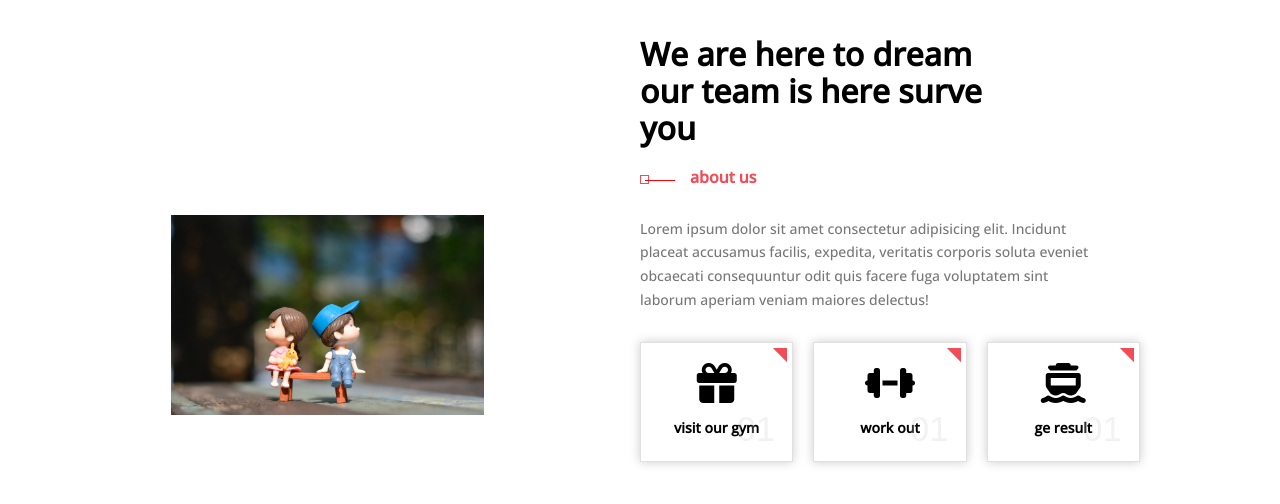
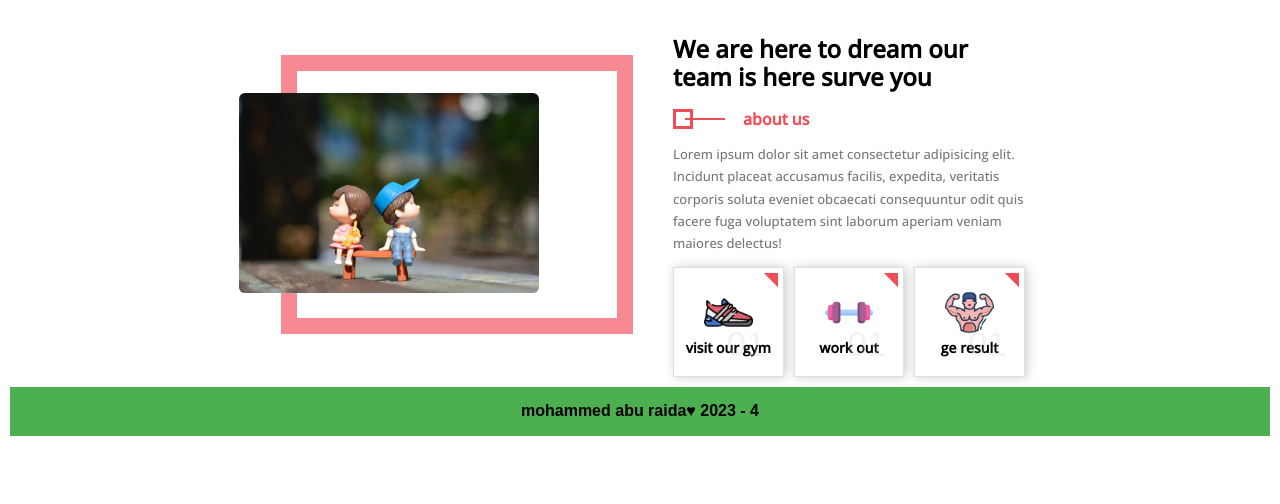
Before and after one commit to Mohammed-raida2000/Sass-scss-Framwork, a plain HTML site: page ElZero Challanges/Picture With Frame/index.html in a window 1280 px wide. Drawn offline with nearby package versions, Linux system fonts and the light colour scheme.

Commit message:
add some new code and change some proparetes

```diff
--- a/ElZero Challanges/Picture With Frame/index.html
+++ b/ElZero Challanges/Picture With Frame/index.html
@@ -21,37 +21,39 @@
 <body>
     <div class="pages">
         <div class="continar">
-            <div class="framepic">
-                <div class="border">
-                    <span><img src="./image/pexels-suparada-intharoek-1767434.jpg" alt=""></span>
-                </div>
+            <div class="border">
+                <span><img src="./image/pexels-suparada-intharoek-1767434.jpg" alt=""></span>
             </div>
             <div class="info">
-                <h1>We are here to dream our team is here surve you </h1>
-                <div class="aboutus">
-                    <span>about us</span>
-                </div>
+                <h2>We are here to dream our team is here surve you </h2>
+                <span class="border-bold">about us</span>
                 <p>Lorem ipsum dolor sit amet consectetur adipisicing elit. Incidunt placeat accusamus facilis,
                     expedita, veritatis corporis soluta eveniet obcaecati consequuntur odit quis facere fuga voluptatem
                     sint laborum aperiam veniam maiores delectus!
                 </p>
                 <div class="boxs">
                     <div class="box">
-                        <i class="fa-sharp fa-solid fa-gift"></i>
+                        <img src="./image/shoes.webp" alt="">
                         <span>visit our gym</span>
                     </div>
                     <div class="box">
-                        <i class="fa-solid fa-dumbbell"></i>
+                        <img src="./image/dumbell.webp" alt="">
                         <span>work out</span>
                     </div>
                     <div class="box">
-                        <i class="fa-solid fa-ferry"></i>
+                        <img src="./image/bodybuilder.webp" alt="">
                         <span>ge result </span>
                     </div>
                 </div>
             </div>
         </div>
+        <div class="footer">
+            <div class="author">
+                mohammed abu raida&#9829; 2023 - 4
+            </div>
+        </div>
     </div>
+
 </body>
 
 </html>
--- a/ElZero Challanges/Picture With Frame/sass/main.scss
+++ b/ElZero Challanges/Picture With Frame/sass/main.scss
@@ -29,104 +29,98 @@ body {
 .pages {
     .continar {
         display: flex;
+        justify-content: space-between;
+        width: 800px;
 
-        .framepic {
-            width: calc(100%/2);
 
         .border {
             position: relative;
-            }
+            width: 22rem;
+
+            span {
+                position: absolute;
+                width: 100%;
+                padding: 22px;
+                border: 1rem solid #f88992;
+                left: 26px;
+                top: 40px;
 
                 img {
                     height: 200px;
-                width: calc(50%);
-                left: 25%;
-                position: absolute;
-                top: 200px;
+                    border-radius: 6px;
+                    right: 80px;
+                    position: relative;
+                }
+            }
         }
     }
 }
 
 .info {
-        width: calc(100%/2);
+    width: 22rem;
 
-        h1 {
-            max-width: 350px;
+    h2 {
+        max-width: 400px;
     }
 
-        .aboutus {
-            color: #f24c57;
-            font-weight: bold;
+    .border-bold {
+        padding-left: 70px;
         position: relative;
-
-            >span {
-                margin-left: 50px;
+        font-weight: 900;
+        color: var(--main-purple-color);
 
         &::before {
             content: "";
-                    border: 1px solid;
-                    left: 0px;
             position: absolute;
-                    top: 7px;
-                    height: 7px;
-                    width: 7px;
+            width: 40px;
+            height: 2px;
+            left: 12px;
+            bottom: 6px;
+            top: 50%;
+            transform: translateY(-50%);
+            background-color: var(--main-purple-color);
         }
 
         &::after {
             content: "";
+            border: 3px solid;
             position: absolute;
-                    height: 1px;
-                    width: 30px;
-                    background: red;
-                    left: 5px;
-                    bottom: 6px;
+            left: 0;
+            height: 14px;
+            width: 14px;
+            top: 50%;
+            transform: translateY(-50%);
+            border-color: var(--main-purple-color);
+
+
         }
     }
 }
 
 p {
-            margin-top: 30px;
+    margin-top: 15px;
     line-height: 1.7;
     color: #777;
-            font-size: 14px;
+    font-size: 13px;
     max-width: 450px;
 }
 
 .boxs {
-            margin-top: 30px;
     position: relative;
     display: grid;
-            grid-template-columns: repeat(auto-fill, minmax(150px, 1fr));
-            gap: 20px;
+    grid-template-columns: repeat(auto-fill, minmax(100px, 1fr));
+    gap: 10px;
     max-width: 500px;
 
     .box {
-                width: 100%;
         border: 1px solid #ccc9;
-                margin-right: 20px;
-                box-shadow: 0 0 10px #ccc;
+        box-shadow: 2px 0 10px #ccc;
         position: relative;
-                height: 120px;
+        text-align: center;
+        padding: 20px 0;
 
-                i {
-                    font-size: 40px;
-                    display: flex;
-                    justify-content: center;
-                    text-align: center;
-                    align-items: center;
-                    transform: translateY(50%);
-                }
-
-                span {
-                    position: absolute;
-                    text-align: center;
-                    bottom: 25px;
-                    width: 100%;
-
-                    font: {
-                        size: 14px;
-                        weight: bold;
-                    }
+        img {
+            max-width: 45%;
         }
 
         &::before {
@@ -136,7 +130,7 @@ body {
             border-width: 10px;
             border-color: transparent transparent transparent var(--main-purple-color);
             right: -5px;
-                    transform: rotateZ(315deg);
+            transform: rotateZ(-45deg);
             top: -5px;
         }
 
@@ -151,6 +145,25 @@ body {
             color: #cccccc40;
         }
     }
+
+    span {
+        display: block;
+
+        font: {
+            size: 14px;
+            weight: bold;
         }
     }
+
+
+
 }
+
+.author {
+    text-align: center;
+    padding: 15px 0;
+    background: #4CAF50;
+    font-family: arial;
+    font-weight: bold;
+    margin: 10px;
+}
```
Also changed, not shown: ElZero Challanges/Picture With Frame/css/main.css, ElZero Challanges/Picture With Frame/image/bodybuilder.webp (added), ElZero Challanges/Picture With Frame/image/dumbell.webp (added), ElZero Challanges/Picture With Frame/image/shoes.webp (added). Lines whose indentation alone changed are shown as unchanged.
